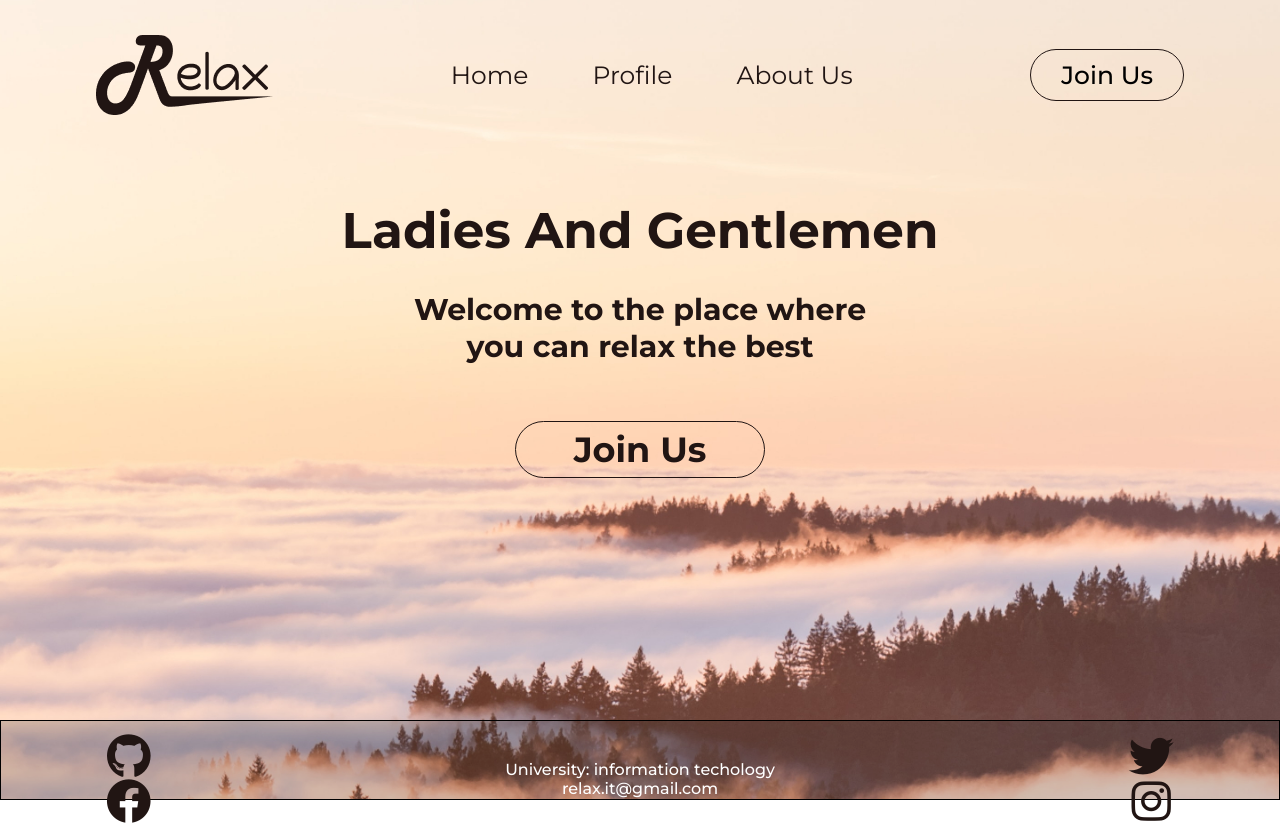
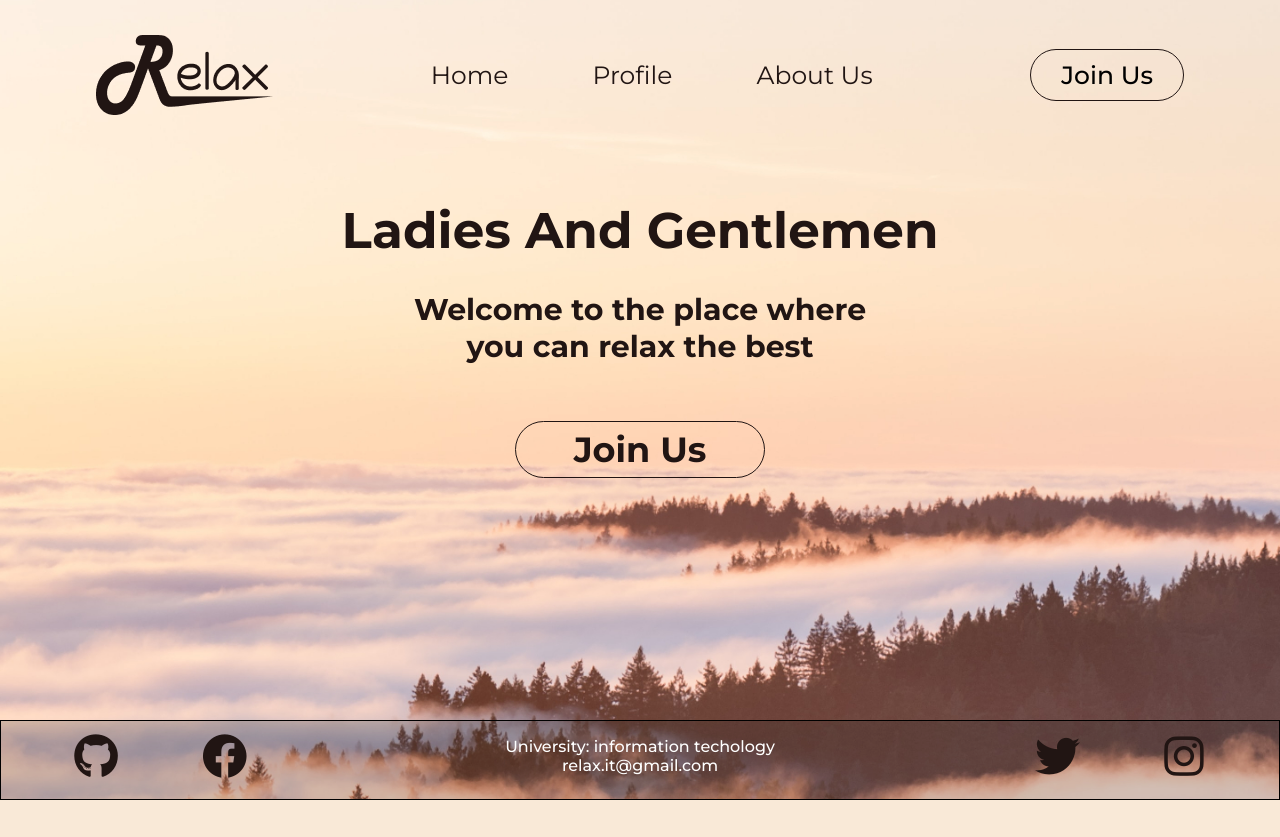
Before and after one commit to bibichanel/relaxApp-version2, a Django app: page / in a window 1280 px wide. After the commit the page ends 800 px from the top, so only its background shows below. Run offline with Django 3.2, Linux system fonts and the light colour scheme.

Commit message:
fix footer

```diff
--- a/static/css/base.css
+++ b/static/css/base.css
@@ -28,7 +28,7 @@
 .nav-item{
     list-style: none;
     display: inline-block;
-    margin: 0 30px;
+    margin: 0 5vh;
     position: relative;
 }
 .nav-item::after{
@@ -81,6 +81,7 @@ footer{
     background: rgba(32, 32, 32, 0.2);
     border: 1px solid #000000;
     box-sizing: border-box;
+    align-items: center;
 }
 .container-footer{
     width: 100%;
@@ -90,7 +91,7 @@ footer{
 }
 .about-footer{
     text-align: center;
-    width: 60%;
+    width: 50%;
 }
 .about-footer p{
     color: #FFFFFF;
@@ -98,13 +99,13 @@ footer{
     font-weight: 500;
 }
 .media-icons{
-   width: 20%;
+   width: 25%;
    text-align: center;
 }
 .media-icons i{
     font-size: 45px;
     color: #211513;
-    margin: 0 45px;
+    margin: 0 5vh;
     transition-duration: 1s;
 }
 .media-icons i:hover{
```
